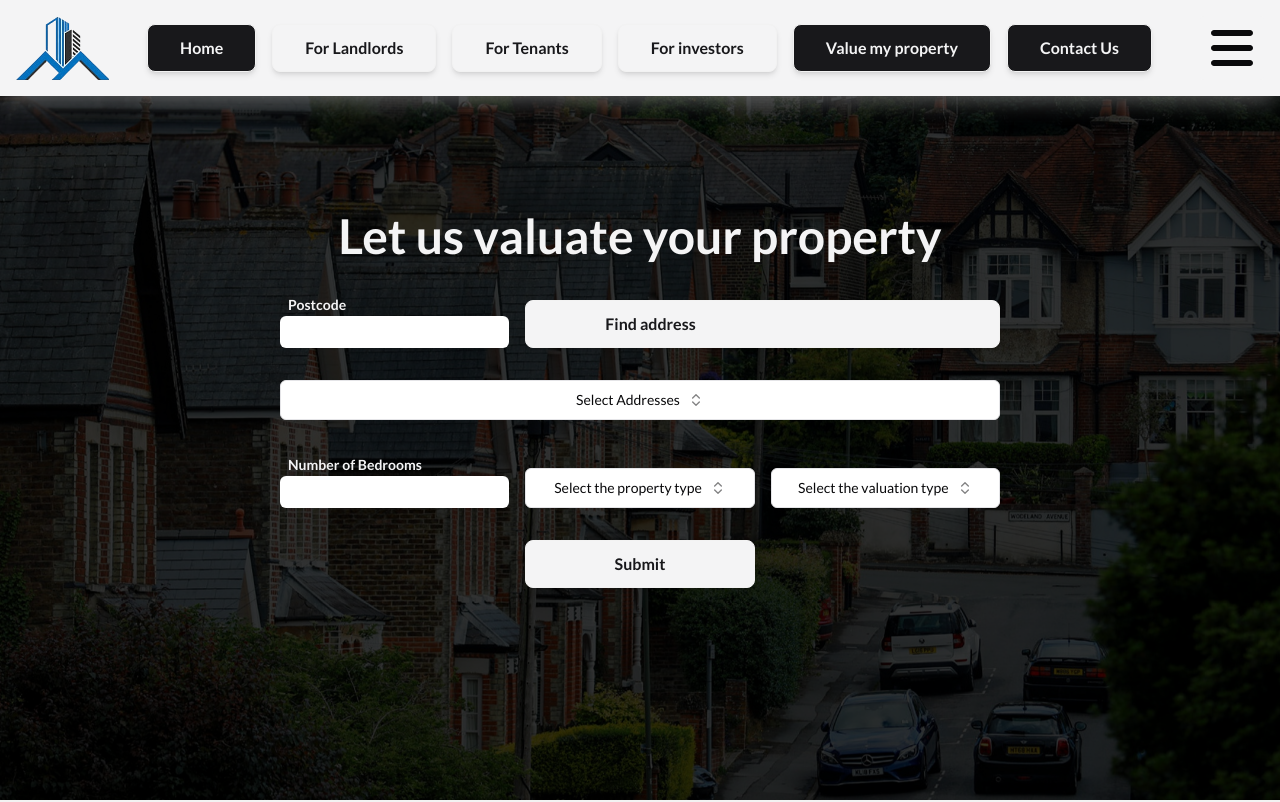
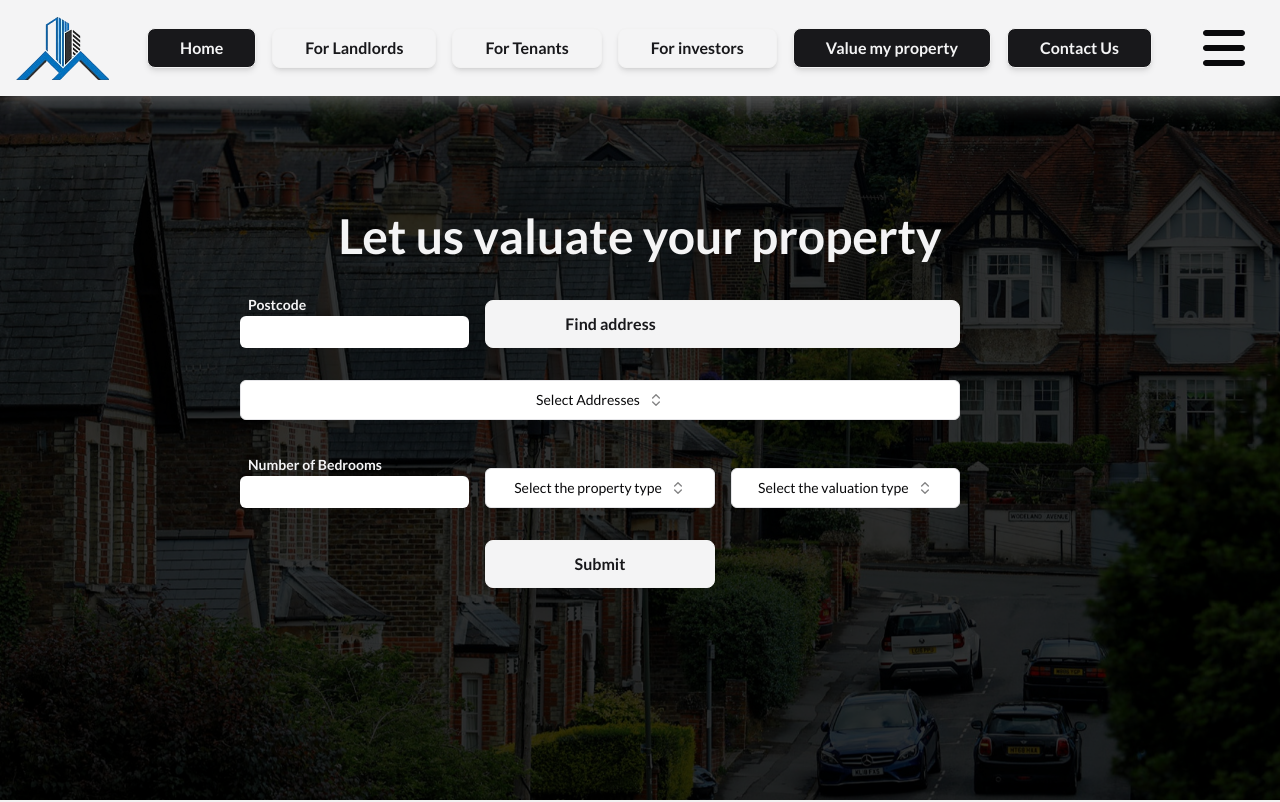
Before and after one commit to AlanNapieralski/tom-properties, a Next.js app: page /value-my-property in a window 1280 px wide. Shown: the top 802 px of the page. Built offline with nearby package versions, Linux system fonts and the light colour scheme.

Commit message:
some fixes

```diff
--- a/src/app/value-my-property/page.tsx
+++ b/src/app/value-my-property/page.tsx
@@ -7,7 +7,7 @@ export default function ValueMyProperty() {
   const { src, alt, width, height } = valuePropertyImage
 
   return (
-    <section className='h-screen'>
+    <section className='relative h-screen'>
       <Image
         src={src}
         alt={alt}
@@ -16,7 +16,7 @@ export default function ValueMyProperty() {
         className='sticky h-full inset-0 object-cover'
       />
       <div className='absolute inset-0 h-full bg-black opacity-80'></div>
-      <ValuePropertyForm className='absolute flex justify-center items-center z-10 inset-0 mx-auto w-[800px]' />
+      <ValuePropertyForm className='absolute z-10 top-1/2 left-1/2 transform -translate-x-1/2 -translate-y-1/2 mx-auto w-[800px]' />
     </section>
   )
 }
--- a/src/components/sections/shared/Nav.tsx
+++ b/src/components/sections/shared/Nav.tsx
@@ -9,6 +9,7 @@ import Button from '@/components/ui/CustomButton'
 
 import { FC } from 'react'
 import { usePathname } from 'next/navigation'
+import { debounce } from '@/lib/debounce'
 
 export type NavProps = {
   navPosition?: 'sticky' | 'fixed'
@@ -34,13 +35,12 @@ const Nav: FC = ({ navPosition = 'sticky' }: NavProps) => {
     return () => window.removeEventListener("scroll", handleScroll)
   }, [])
 
-
   const pathname = usePathname()
 
   const isFixedNavbar = pathname === '/value-my-property'
 
   return (
-    <header ref={navbarRef} className={`inset-0 flex items-center justify-between p-4 bg-secondary shadow-bottom z-50 transition-all duration-200 ease-in-out ${isSticky ? 'h-16 opacity-95' : 'h-24 opacity-100 '} ${isFixedNavbar ? ' fixed' : ' sticky'}`} >
+    <header ref={navbarRef} className={`flex items-center justify-between p-4 bg-secondary shadow-bottom z-50 transition-[height,opacity] duration-200 ease-in-out ${isSticky ? 'h-16 opacity-95' : 'h-24 opacity-100 '} ${isFixedNavbar ? ' fixed w-screen  pr-8' : ' sticky inset-0 '}`} >
 
       <div className="h-full">
         <Image
@@ -52,7 +52,7 @@ const Nav: FC = ({ navPosition = 'sticky' }: NavProps) => {
         />
       </div>
       <nav>
-        <div className='flex flex-row gap-12'>
+        <div className='flex flex-row gap-12 items-center'>
           <div className="flex-grow flex justify-center items-center gap-4 py-2">
             {navLinks.map((item, index) => {
               return <Button key={index} type='link' action={item.url} theme={item.theme} className='px-8 h-full min-h-10'>{item.name}</Button>
@@ -60,7 +60,7 @@ const Nav: FC = ({ navPosition = 'sticky' }: NavProps) => {
           </div>
 
           <SideNav triggerButton={
-            <button className='group aspect-square h-full bg-secondary p-2 rounded border-none'>
+            <button className='group aspect-square h-full bg-secondary rounded border-none'>
               <FontAwesomeIcon icon={faBars} width={48} className='h-full' />
             </button>
           } />
--- a/src/components/ui/ValuePropertyForm.tsx
+++ b/src/components/ui/ValuePropertyForm.tsx
@@ -66,7 +66,7 @@ export default function ValuePropertyForm({ className = '' }) {
   return (
     <Form {...form} >
 
-      <form action="" className={`flex flex-col ` + className}>
+      <form action="" className={`flex-col ` + className}>
         <h1 className='flex justify-center text-5xl text-secondary font-bold mb-8'>Let us valuate your property</h1>
 
         <div className='grid grid-cols-3 w-[720px] gap-y-8 gap-x-4 items-end'>
--- /dev/null
+++ b/src/lib/debounce.ts
@@ -0,0 +1,7 @@
+export const debounce = (func: Function, wait: number) => {
+  let timeout: NodeJS.Timeout;
+  return (...args: any[]) => {
+    clearTimeout(timeout);
+    timeout = setTimeout(() => func(...args), wait);
+  };
+};
--- a/src/styles/global.css
+++ b/src/styles/global.css
@@ -90,5 +90,7 @@
   }
   body {
     @apply bg-background text-foreground;
+    padding-right: var(--scrollbar-width);
+    overflow-x: hidden; /* Prevent horizontal scroll */
   }
 }
```
